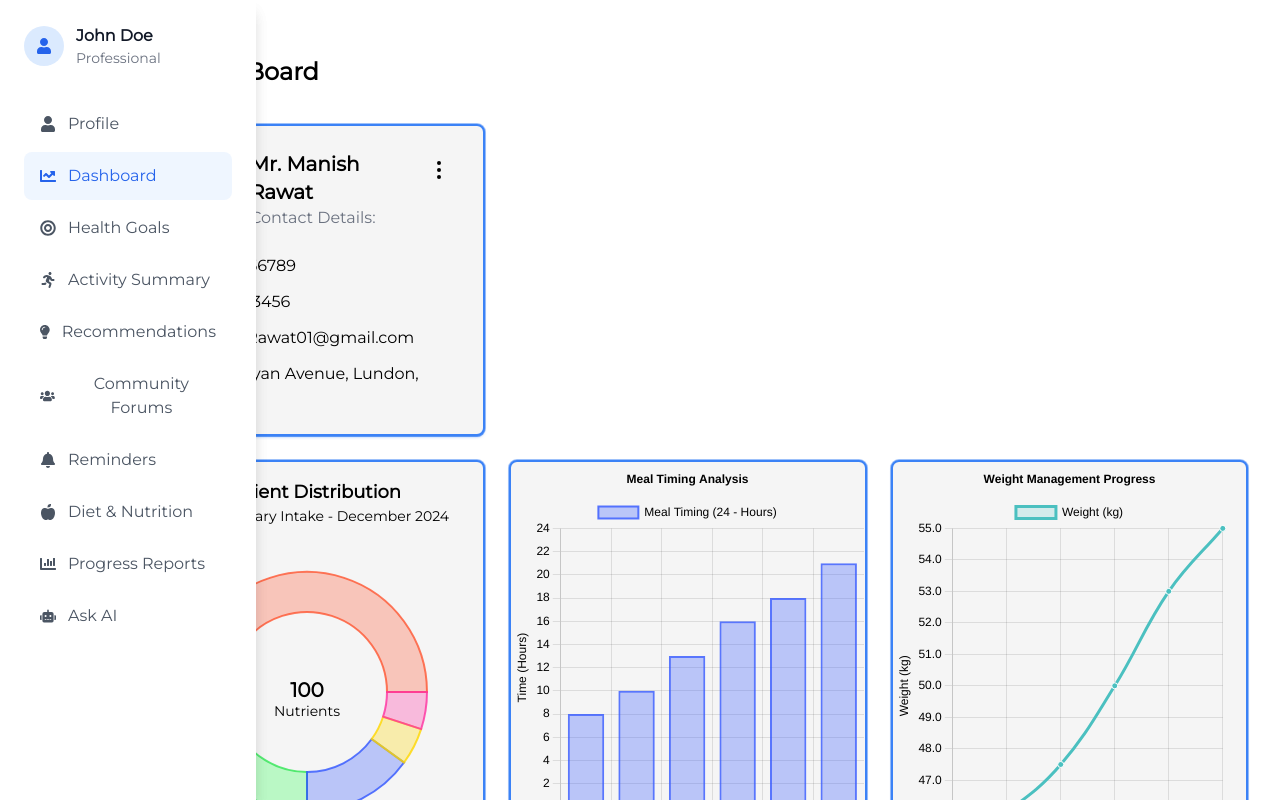
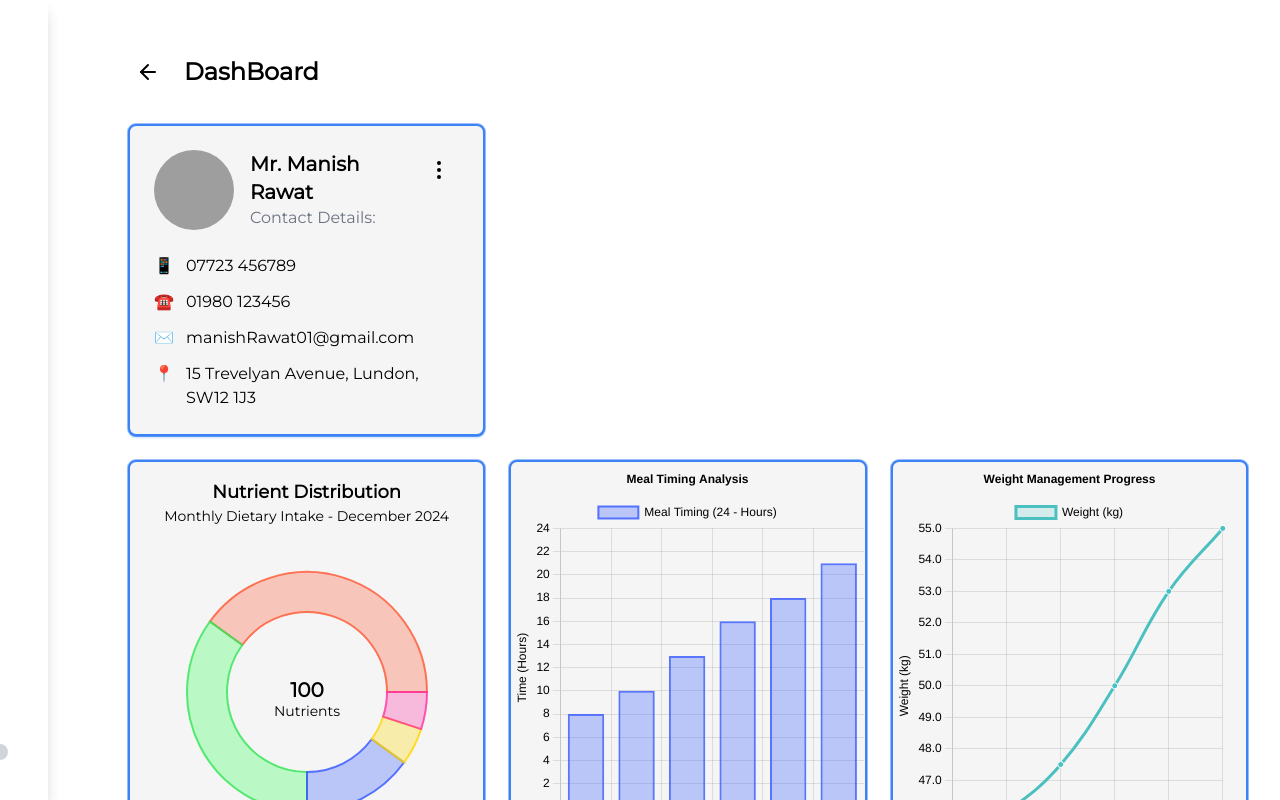
Before and after one commit to vishalbarai007/SPIT-FrontendOdyssey, a React (Vite) app in the folder Frontend/: page /home in a window 1280 px wide. Shown: the top 800 px of the page. Built offline with nearby package versions, Linux system fonts and the light colour scheme; grey boxes are pictures that could not be loaded.

Commit message:
Added Theme switch

```diff
--- a/Frontend/src/components/AceternityComponents/main/SideBar.jsx
+++ b/Frontend/src/components/AceternityComponents/main/SideBar.jsx
@@ -1,4 +1,4 @@
-import { useState } from "react"
+import { useState, useContext } from "react";
 import {
   FaUser,
   FaChartLine,
@@ -12,51 +12,126 @@ import {
   FaRobot,
   FaBars,
   FaTimes,
-} from "react-icons/fa"
+  FaSun,
+  FaMoon,
+} from "react-icons/fa";
+import { useNavigate } from "react-router-dom";
+import ThemeContext from "../../../contexts/theme/ThemeContext";
 
-const Sidebar = () => {
-  const [isSidebarOpen, setIsSidebarOpen] = useState(false)
-  const [activeSection, setActiveSection] = useState("dashboard")
-  const [userData] = useState({ name: "John Doe", category: "Professional" })
+const SidebarDemo = () => {
+  const context = useContext(ThemeContext);
+  const navigate = useNavigate();
+  const [isSidebarOpen, setIsSidebarOpen] = useState(false);
+  const [activeSection, setActiveSection] = useState("dashboard");
+  const [userData] = useState({ name: "John Doe", category: "Professional" });
+
+  const isDark = context.theme === 'dark';
 
   const menuItems = [
-    { id: "profile", icon: FaUser, label: "Profile" },
-    { id: "dashboard", icon: FaChartLine, label: "Dashboard" },
-    { id: "goals", icon: FaBullseye, label: "Health Goals" },
-    { id: "activity", icon: FaRunning, label: "Activity Summary" },
-    { id: "recommendations", icon: FaLightbulb, label: "Recommendations" },
-    { id: "community", icon: FaUsers, label: "Community Forums" },
-    { id: "reminders", icon: FaBell, label: "Reminders" },
-    { id: "nutrition", icon: FaAppleAlt, label: "Diet & Nutrition" },
-    { id: "progress", icon: FaChartBar, label: "Progress Reports" },
-    { id: "ai", icon: FaRobot, label: "Ask AI" },
-  ]
+    { id: "/profile", icon: FaUser, label: "Profile" },
+    { id: "/dashboard", icon: FaChartLine, label: "Dashboard" },
+    { id: "/goals", icon: FaBullseye, label: "Health Goals" },
+    { id: "/activity", icon: FaRunning, label: "Activity Summary" },
+    { id: "/recommendations", icon: FaLightbulb, label: "Recommendations" },
+    { id: "/community", icon: FaUsers, label: "Community" },
+    { id: "/reminders", icon: FaBell, label: "Reminders" },
+    { id: "/nutrition", icon: FaAppleAlt, label: "Diet & Nutrition" },
+    { id: "/progress", icon: FaChartBar, label: "Progress Reports" },
+    { id: "/askai", icon: FaRobot, label: "Ask AI" },
+  ];
+
+  const ThemeToggle = () => (
+    <div className="absolute bottom-6 left-0 right-0 px-6">
+      <button
+        onClick={() => context.changeTheme()}
+        className={`w-full flex items-center justify-between space-x-3 px-4 py-3 rounded-lg transition-colors ${
+          isDark ? 'hover:bg-gray-800' : 'hover:bg-gray-50'
+        }`}
+      >
+        <div className="flex items-center space-x-3">
+          {isDark ? (
+            <FaMoon className={`${isDark ? 'text-gray-300' : 'text-gray-600'}`} />
+          ) : (
+            <FaSun className={`${isDark ? 'text-gray-300' : 'text-gray-600'}`} />
+          )}
+          <span className={`${!isDark && 'group-hover:opacity-100'} ${isDark && 'group-hover:opacity-100'} opacity-0 transition-opacity duration-300 ${isDark ? 'text-gray-300' : 'text-gray-600'}`}>
+            {isDark ? 'Dark Mode' : 'Light Mode'}
+          </span>
+        </div>
+        <div className={`w-8 h-4 flex items-center ${isDark ? 'bg-gray-600' : 'bg-gray-300'} rounded-full p-1 duration-300 ease-in-out`}>
+          <div
+            className={`${isDark ? 'bg-gray-300' : 'bg-white'} w-3 h-3 rounded-full shadow-md transform duration-300 ease-in-out ${
+              isDark ? "translate-x-4" : "translate-x-0"
+            }`}
+          />
+        </div>
+      </button>
+    </div>
+  );
 
   return (
-    <div>
+    <div className="absolute">
       {/* Mobile Menu Button */}
       <button
         onClick={() => setIsSidebarOpen(!isSidebarOpen)}
-        className="fixed top-4 left-4 z-50 lg:hidden bg-white p-2 rounded-lg shadow-md"
+        className={`fixed top-4 left-4 z-50 lg:hidden ${isDark ? 'bg-gray-800' : 'bg-white'} p-2 rounded-lg shadow-md ${isDark ? 'text-gray-300' : 'text-gray-600'}`}
         aria-label={isSidebarOpen ? "Close menu" : "Open menu"}
       >
         {isSidebarOpen ? <FaTimes /> : <FaBars />}
       </button>
 
-      {/* Sidebar */}
+      {/* Hover Area for Desktop */}
+      <div className="hidden lg:block fixed inset-y-0 left-0 w-16 z-40 bg-transparent group hover:w-64 transition-all duration-300">
+        {/* Sidebar */}
+        <div className={`fixed inset-y-0 left-0 w-64 ${isDark ? 'bg-gray-900' : 'bg-white'} shadow-lg transition-transform duration-300 ease-in-out transform -translate-x-52 group-hover:translate-x-0`}>
+          <div className="p-6">
+            <div className="flex items-center space-x-3 mb-8">
+              <div className={`w-10 h-10 ${isDark ? 'bg-blue-900' : 'bg-blue-100'} rounded-full flex items-center justify-center`}>
+                <FaUser className={`${isDark ? 'text-blue-400' : 'text-blue-600'}`} />
+              </div>
+              <div className="opacity-0 group-hover:opacity-100 transition-opacity duration-300">
+                <h3 className={`font-semibold ${isDark ? 'text-gray-100' : 'text-gray-900'}`}>{userData.name}</h3>
+                <p className={`text-sm ${isDark ? 'text-gray-400' : 'text-gray-500'}`}>{userData.category}</p>
+              </div>
+            </div>
+
+            <nav className="space-y-1">
+              {menuItems.map((item) => (
+                <button
+                  key={item.id}
+                  onClick={() => navigate(item.id)}
+                  className={`w-full flex items-center space-x-3 px-4 py-3 rounded-lg transition-colors ${
+                    activeSection === item.id
+                      ? isDark ? 'bg-blue-900 text-blue-400' : 'bg-blue-50 text-blue-600'
+                      : isDark ? 'text-gray-300 hover:bg-gray-800' : 'text-gray-600 hover:bg-gray-50'
+                  }`}
+                >
+                  <item.icon className="flex-shrink-0" />
+                  <span className="opacity-0 group-hover:opacity-100 transition-opacity duration-300">
+                    {item.label}
+                  </span>
+                </button>
+              ))}
+            </nav>
+          </div>
+          <ThemeToggle />
+        </div>
+      </div>
+
+      {/* Mobile Sidebar */}
       <div
-        className={`fixed inset-y-0 left-0 z-40 w-64 bg-white shadow-lg transition-transform duration-300 ease-in-out ${
+        className={`lg:hidden fixed inset-y-0 left-0 z-40 w-64 ${isDark ? 'bg-gray-900' : 'bg-white'} shadow-lg transition-transform duration-300 ease-in-out ${
           isSidebarOpen ? "translate-x-0" : "-translate-x-full"
-        } lg:translate-x-0`}
+        }`}
       >
         <div className="p-6">
           <div className="flex items-center space-x-3 mb-8">
-            <div className="w-10 h-10 bg-blue-100 rounded-full flex items-center justify-center">
-              <FaUser className="text-blue-600" />
+            <div className={`w-10 h-10 ${isDark ? 'bg-blue-900' : 'bg-blue-100'} rounded-full flex items-center justify-center`}>
+              <FaUser className={`${isDark ? 'text-blue-400' : 'text-blue-600'}`} />
             </div>
             <div>
-              <h3 className="font-semibold text-gray-900">{userData.name}</h3>
-              <p className="text-sm text-gray-500">{userData.category}</p>
+              <h3 className={`font-semibold ${isDark ? 'text-gray-100' : 'text-gray-900'}`}>{userData.name}</h3>
+              <p className={`text-sm ${isDark ? 'text-gray-400' : 'text-gray-500'}`}>{userData.category}</p>
             </div>
           </div>
 
@@ -64,9 +139,11 @@ const Sidebar = () => {
             {menuItems.map((item) => (
               <button
                 key={item.id}
-                onClick={() => setActiveSection(item.id)}
+                onClick={() => navigate(item.id)}
                 className={`w-full flex items-center space-x-3 px-4 py-3 rounded-lg transition-colors ${
-                  activeSection === item.id ? "bg-blue-50 text-blue-600" : "text-gray-600 hover:bg-gray-50"
+                  activeSection === item.id
+                    ? isDark ? 'bg-blue-900 text-blue-400' : 'bg-blue-50 text-blue-600'
+                    : isDark ? 'text-gray-300 hover:bg-gray-800' : 'text-gray-600 hover:bg-gray-50'
                 }`}
               >
                 <item.icon />
@@ -75,9 +152,10 @@ const Sidebar = () => {
             ))}
           </nav>
         </div>
+        <ThemeToggle />
       </div>
     </div>
-  )
-}
+  );
+};
 
-export default Sidebar
+export default SidebarDemo;
```
